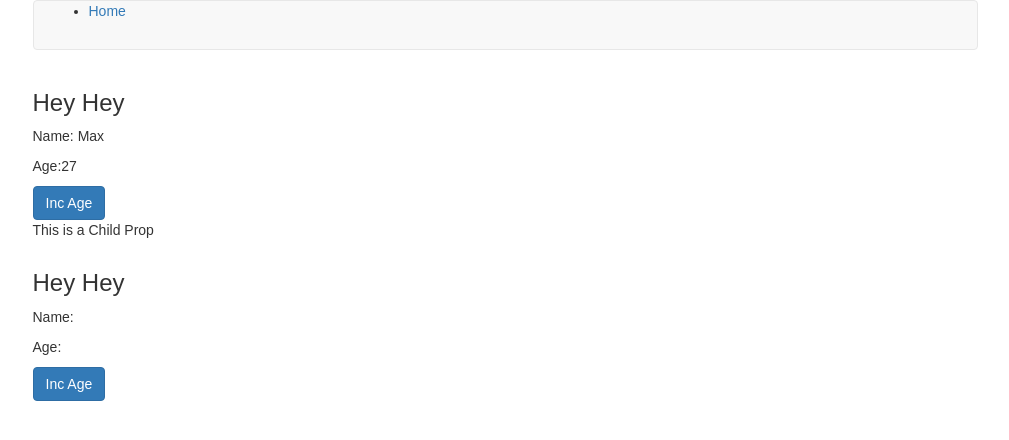
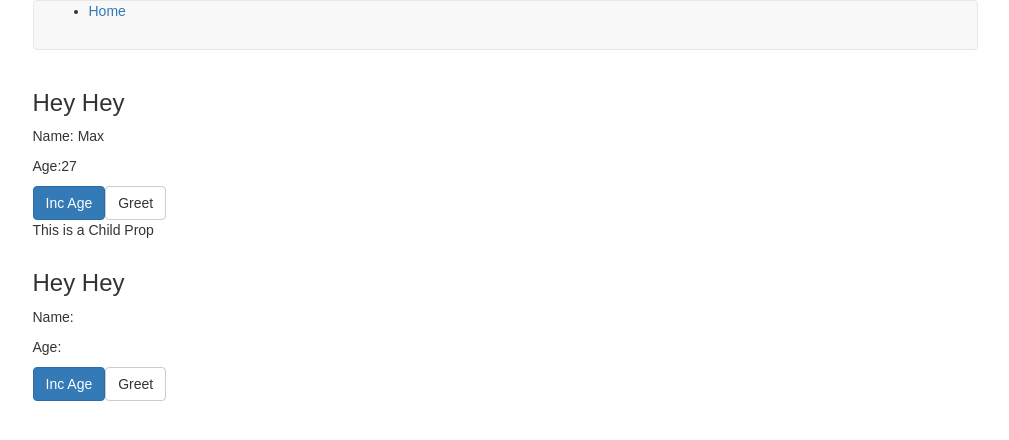
Before and after one commit to bluescorpx93/ms-react-yt, a React (Create React App) app: page / in a window 1280 px wide. Shown: the top 440 px of the page, without its empty margins (135-1144 px from the left). Built offline with nearby package versions, Linux system fonts and the light colour scheme.

Commit message:
call function in parent component from cihld component

```diff
--- a/package.json
+++ b/package.json
@@ -3,6 +3,7 @@
   "version": "0.1.0",
   "private": true,
   "dependencies": {
+    "prop-types": "^15.6.1",
     "react": "^16.2.0",
     "react-dom": "^16.2.0",
     "react-scripts": "1.1.1"
--- a/src/App.js
+++ b/src/App.js
@@ -6,6 +6,9 @@ import { Home } from './components/Home';
 
 class App extends Component {
 
+  onGreet(){
+    console.log("Say Hey From Mother Component");
+  }
 
   render() {
 
@@ -13,10 +16,10 @@ class App extends Component {
       <div className='container'>
         <div className='row'>
           <div className='col-xs-10 col-xs-offset-1'>
-            <Header />
+            <Header homeLink="Home"/>
           </div>
           <div className='col-xs-10 col-xs-offset-1'>
-            <Home name={"Max"} initialAge={27} />
+            <Home name={"Max"} initialAge={27}greet={this.onGreet}/>
               <p> This is a Child Prop</p>
             <Home />
           </div>
--- a/src/components/Header.js
+++ b/src/components/Header.js
@@ -1,14 +1,13 @@
 import React from 'react';
-export class Header extends React.Component{
-   render(){
+export const Header = (props) => {
+
    return (
       <nav className='navbar navbar-default'>
          <div className='container'>
             <ul className='navbar-header'>
-                  <li> <a href='/'>Home</a></li>
+               <li> <a href='/'>{props.homeLink}</a></li>
             </ul>
          </div>
       </nav>
    );
 }
-}
--- a/src/components/Home.js
+++ b/src/components/Home.js
@@ -26,15 +26,15 @@ export class Home extends React.Component{
                <p>Age:{this.state.age}</p>
                <p>{this.props.children}</p>
                <button onClick={this.onMakeAgeOlder} className='btn btn-primary'>Inc Age</button>
+               <button onClick={this.props.greet} className='btn btn-default'>Greet</button>
             </div>
          </div>
       );
    }
 }
 
-// Home.propTypes = {
-//    name: React.PropTypes.string,
-//    age: React.PropTypes.number,
-// user: React.PropTypes.object,,
-// children: React.PropTypes.element.isRequired
-// }
+Home.propTypes = {
+   name: PropTypes.string,
+   age: PropTypes.number,
+   greet: PropTypes.func
+}
```
Also changed, not shown: src/components/Demo.js (added). Lines whose indentation alone changed are shown as unchanged.
